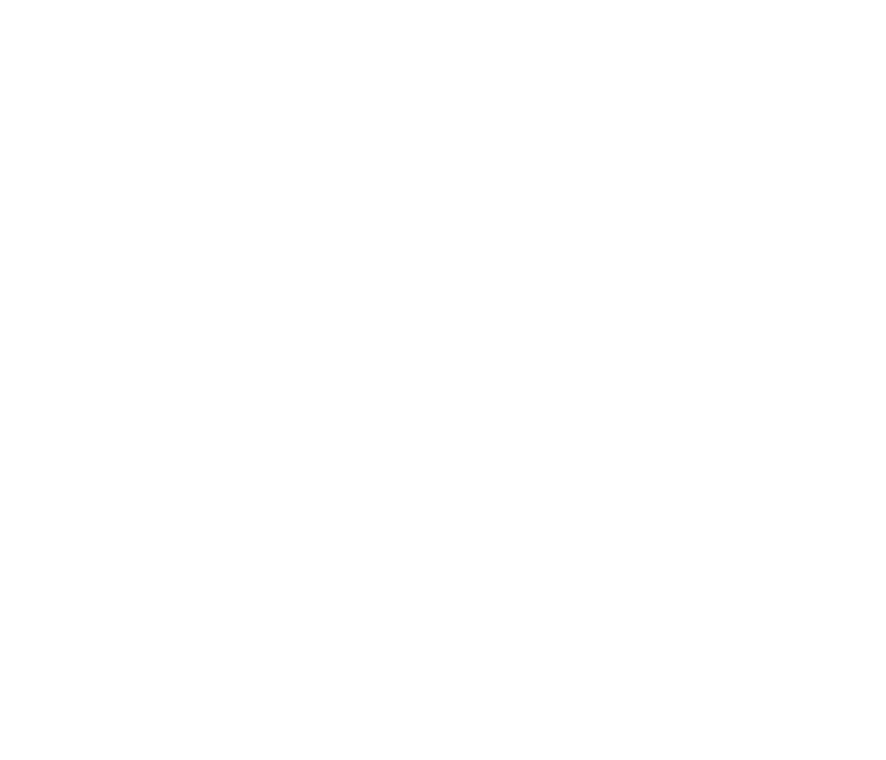
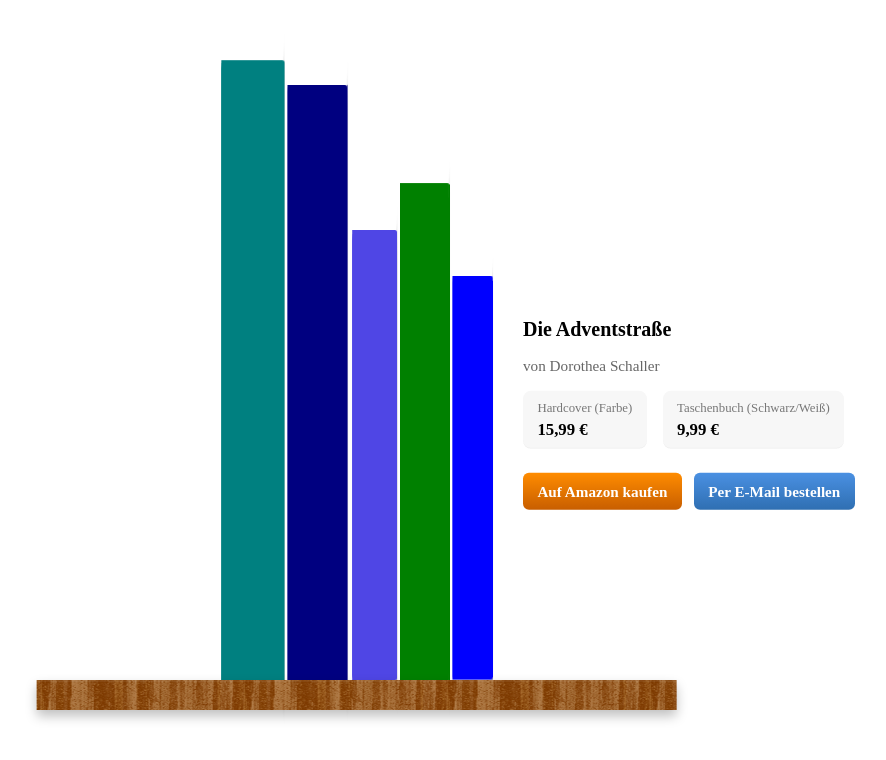
Before and after one commit to baenecke-it/adventstrasse, a SvelteKit app: page / in a window 1280 px wide. Shown: the part 1586-2346 px from the top of the page, without its empty margins (245-1131 px from the left). Before the commit the page ends 800 px from the top, so only its background shows below. Built offline with nearby package versions, Linux system fonts and the light colour scheme.

Commit message:
feat: animate book moving through sections, add PurchaseSection

```diff
--- a/src/lib/components/Book.svelte
+++ b/src/lib/components/Book.svelte
@@ -21,6 +21,9 @@
 
     export let initialRotation: number = -30;
     export let transition: boolean = true;
+    export let hover: boolean = true;
+
+    export let containerWidth: number = width;
 
     export function setRotation(deg: number) {
         const book = document.querySelector<HTMLElement>('.book');
@@ -50,16 +53,16 @@
     }
 
     .book {
-        width: 100%; /*TODO: 90%, but then pages offset und so muss angepasst werden */
-        height: 100%;
-        position: relative;
+        width: var(--width, 100%);
+        height: var(--height, 100%);
+        position: absolute;
         transform-style: preserve-3d;
         transform: rotateY(var(--initial-rotation, -30deg));
         transition: var(--transition);
         /*animation: 1s ease 0s 1 initAnimation;*/
 
-        .book-container:hover &,
-        .book-container:focus & {
+        .book-container.hover:hover &,
+        .book-container.hover:focus & {
             transform: rotateY(0deg);
         }
 
@@ -153,13 +156,15 @@
 </style>
 
 <a
-        class="book-container"
+        class="book-container {hover ? 'hover' : ''}"
         href="#buy"
         target="_blank"
         rel="noreferrer noopener"
         style="--cover-color: {coverColor};
                 --book-shadow: {shadow ? '-10px 0 50px 10px #666' : 'none'};
                 --spine-writing-mode: {spineDir ? 'sideways-rl' : 'sideways-lr'};
+                --width: {width * scale}{unit};
+                --height: {height * scale}{unit};
                 --depth: {depth * scale}{unit};
                 --cover-offset: {depth * scale / 2}{unit};
                 --backcover-offset: -{depth * scale / 2}{unit};
@@ -169,7 +174,7 @@
                 --pages-offset: {(width * scale) - (depth * scale / 2) - scale}{unit};
                 --initial-rotation: {initialRotation}deg;
                 --transition: {transition ? 'transform 0.5s ease' : 'none'};
-               width: {width * scale}{unit};
+               width: {containerWidth * scale}{unit};
                height: {height * scale}{unit};"
 >
     <div class="book">
--- /dev/null
+++ b/src/lib/components/sections/PurchaseSection.svelte
@@ -0,0 +1,226 @@
+<script lang="ts">
+    import {onMount} from 'svelte';
+    import {scale} from 'svelte/transition';
+    import Book from '../Book.svelte';
+
+    interface Book {
+        title: string;
+        author?: string;
+        cover?: string;
+        priceHardcover?: string;
+        priceSoftcover?: string;
+        amazonUrl?: string;
+        email?: string;
+    }
+
+    export let book: Book = {
+        title: 'Beispielbuch',
+        author: 'Max Mustermann',
+        cover: '', // optional: Pfad zur Cover‑Bilddatei
+        priceHardcover: '€24.99',
+        priceSoftcover: '€14.99',
+        amazonUrl: 'https://www.amazon.de/',
+        email: 'sales@example.com'
+    };
+
+    let placed = true;
+</script>
+
+<div class="shelf">
+    <Book
+            spineImageAlt=""
+            initialRotation={90}
+            shadow={false}
+            hover={false}
+            containerWidth={43}
+            scale={1.55}
+            coverColor="teal"
+    ></Book>
+    <Book
+            spineImageAlt=""
+            initialRotation={90}
+            shadow={false}
+            hover={false}
+            containerWidth={43}
+            scale={1.5}
+            coverColor="navy"
+    ></Book>
+    <Book
+            spineImageAlt=""
+            initialRotation={90}
+            shadow={false}
+            hover={false}
+            containerWidth={40}
+            scale={1.2}
+    ></Book>
+    <Book
+            spineImageAlt=""
+            initialRotation={90}
+            shadow={false}
+            hover={false}
+            containerWidth={40}
+            scale={1.3}
+            coverColor="green"
+    ></Book>
+    <Book
+            spineImageAlt=""
+            initialRotation={90}
+            shadow={false}
+            hover={false}
+            containerWidth={40}
+            scale={1.1}
+            coverColor="blue"
+    ></Book>
+    <div class="shelf-board"></div>
+</div>
+
+<aside class="info">
+    <h3 class="book-title">{book.title}</h3>
+    {#if book.author}
+        <div class="book-author">von {book.author}</div>
+    {/if}
+
+    <div class="prices">
+        <div class="price">
+            <div class="label">Hardcover (Farbe)</div>
+            <div class="amount">{book.priceHardcover}</div>
+        </div>
+        <div class="price">
+            <div class="label">Taschenbuch (Schwarz/Weiß)</div>
+            <div class="amount">{book.priceSoftcover}</div>
+        </div>
+    </div>
+
+    <div class="actions">
+        {#if book.amazonUrl}
+            <a class="btn amazon" href="{book.amazonUrl}" target="_blank" rel="noopener noreferrer"
+               aria-label="Auf Amazon kaufen">
+                Auf Amazon kaufen
+            </a>
+        {/if}
+
+        {#if book.email}
+            <a class="btn mail" href="mailto:{book.email}?subject=Interesse an {encodeURIComponent(book.title)}"
+               aria-label="Per E‑Mail Bestellen">
+                Per E‑Mail bestellen
+            </a>
+        {/if}
+    </div>
+</aside>
+
+<style>
+    .shelf {
+        position: absolute;
+        bottom: 13%;
+        width: 50%;
+        left: 50%;
+        transform: translateX(-56%);
+        height: 260px;
+        display: flex;
+        align-items: flex-end;
+        justify-content: center;
+
+        :global(.book) {
+            bottom: 16.6%;
+        }
+
+        .shelf-board {
+            position: absolute;
+            bottom: 0;
+            left: 0;
+            right: 0;
+            height: 30px;
+            background-image: url("$lib/assets/wood-pattern.png");
+            background-color: #7d3a00;
+            box-shadow: 0 6px 12px rgba(0, 0, 0, 0.25);
+            border-top: 2px solid rgba(255, 255, 255, 0.06);
+        }
+    }
+
+    .info {
+        position: absolute;
+        top: 50%;
+        left: 60%;
+        transform: translate(0, -50%);
+        min-width: 240px;
+        display: flex;
+        flex-direction: column;
+        gap: 1rem;
+    }
+
+    .book-title {
+        margin: 0;
+        font-size: 1.25rem;
+    }
+
+    .book-author {
+        color: #666;
+        font-size: 0.95rem;
+    }
+
+    .prices {
+        display: flex;
+        gap: 1rem;
+    }
+
+    .price {
+        background: #f7f7f7;
+        border-radius: 8px;
+        padding: 0.6rem 0.9rem;
+        min-width: 110px;
+        text-align: left;
+        box-shadow: inset 0 -1px 0 rgba(0, 0, 0, 0.03);
+    }
+
+    .price .label {
+        font-size: 0.8rem;
+        color: #777;
+    }
+
+    .price .amount {
+        font-weight: 700;
+        margin-top: 0.25rem;
+        font-size: 1.05rem;
+    }
+
+    .actions {
+        display: flex;
+        gap: 0.75rem;
+        margin-top: 0.5rem;
+    }
+
+    .btn {
+        display: inline-block;
+        padding: 0.6rem 0.9rem;
+        border-radius: 6px;
+        text-decoration: none;
+        color: white;
+        font-weight: 600;
+        font-size: 0.95rem;
+    }
+
+    .btn.amazon {
+        background: linear-gradient(180deg, #ff8c00, #c85e00);
+    }
+
+    .btn.mail {
+        background: linear-gradient(180deg, #4a90e2, #2f6fb2);
+    }
+
+    @media (max-width: 720px) {
+        .shelf-wrapper {
+            flex-direction: column;
+            align-items: center;
+        }
+
+        .shelf {
+            width: 280px;
+            height: 220px;
+        }
+
+        .info {
+            width: 100%;
+            padding: 0 1rem;
+        }
+    }
+</style>
--- a/src/lib/components/sections/Section.svelte
+++ b/src/lib/components/sections/Section.svelte
@@ -1,12 +1,13 @@
-<script>
-    export let right = false;
+<script lang="ts">
+    export let right: boolean | null = false;
     export let id = '';
     export let anchor = '.5';
     export let offsetX = '75%';
     export let rotation = -30;
+    export let scale = 1;
 </script>
 
-<section id="{id}" class="scroll-section {right ? 'right' : ''}" data-anchor="{anchor}" data-offset-x="{offsetX}" data-rotation="{rotation}">
+<section id="{id}" class="scroll-section {right === null ? 'full' : (right ? 'right' : '')}" data-anchor="{anchor}" data-offset-x="{offsetX}" data-rotation="{rotation}" data-scale={scale}>
     <div class="container">
         <slot></slot>
     </div>
@@ -14,39 +15,26 @@
 
 <style>
     .scroll-section {
-        position: absolute;
+        position: relative;
         height: 100vh;
-        width: 50vw;
+        width: 100vw;
         overflow: hidden;
         display: flex;
         align-items: center;
+        justify-content: flex-start;
 
-        &:not(:first-of-type) {
-            width: 0;
+        &.right {
+            justify-content: flex-end;
         }
 
         .container {
-            position: absolute;
-            width: 50vw;
+            position: relative;
+            width: 50%;
             height: 100%;
         }
 
-        &.right {
-            right: 0;
-            .container {
-                right: 0;
-            }
-        }
-
-        @media (max-width: 768px) {
-            position: relative;
-            width: 100% !important;
-            height: auto;
-            top: 0;
-            .container {
-                position: relative;
-                width: 100%;
-            }
+        &.full .container {
+            width: 100%;
         }
     }
 </style>
--- a/src/routes/+page.svelte
+++ b/src/routes/+page.svelte
@@ -8,14 +8,16 @@
     import {MotionPathPlugin} from "gsap/MotionPathPlugin";
     import {Observer} from "gsap/Observer";
     import {ScrollTrigger} from "gsap/ScrollTrigger";
+    import {CustomEase} from "gsap/CustomEase";
     import Section from "$lib/components/sections/Section.svelte";
     import ContentSection from "$lib/components/sections/ContentSection.svelte";
     import AuthorSection from "$lib/components/sections/AuthorSection.svelte";
+    import PurchaseSection from "$lib/components/sections/PurchaseSection.svelte";
 
     let isMobile: boolean = false;
 
     onMount(() => {
-        gsap.registerPlugin(MotionPathPlugin, Observer, ScrollTrigger);
+        gsap.registerPlugin(MotionPathPlugin, Observer, ScrollTrigger, CustomEase);
 
         const bookContainer = document.querySelector('#book-container') as HTMLElement | null;
         const bookEl = bookContainer?.querySelector<HTMLElement>('.book') ?? null;
@@ -62,63 +64,69 @@
                     rotationY: 90,
                 }, 0);
             }
-            tl.to(bookEl, {
+            tl
+                .to(bookEl, {
                     rotationY: direction ? -30 : 210,
-            }, force ? 0 : .5);
-
-            if (!mobile) {
-                tl
+                }, force ? 0 : .5)
                 .to(bookContainer, {
                     left: '50%',
                 }, 0)
-                    .to(nextSection, {
-                        width: mobile ? '100vw' : '50vw',
-                    }, .3)
-                    .to(currentSection, {
-                        width: 0,
-                    }, .2)
                 .to(bookContainer, {
                     left: direction ? '75%' : '25%',
                 }, .5);
-            }
 
             currentIndex = clampedIndex(sectionIndex);
         };
+
+        const sectionDuration = 1; // seconds per section
 
         // create
         let mm = gsap.matchMedia();
 
         // add a media query. When it matches, the associated function will run
-        mm.add("(max-width: 768px)", () => {
+        mm.add({
+            isMobile: "(max-width: 768px)",
+            isDesktop: "(min-width: 769px)"
+        }, () => {
+            if (isMobile) {
                 gsap.set(bookContainer, {left: '50%'});
+            } else {
+                let tl = gsap.timeline({
+                    scrollTrigger: {
+                        trigger: "body",
+                        start: "top top",
+                        end: "bottom bottom+=67%",
+                        scrub: true
+                    },
+                    defaults: {duration: sectionDuration, ease: 'none'}
                 });
 
-        mm.add("(min-width: 769px)", () => {
-            Observer.create({
-                type: "wheel,touch,pointer",
-                onUp: () => {
-                    if (animating) return;
-                    gotoSection(currentIndex - 1);
-                },
-                onDown: () => {
-                    if (animating) return;
-                    gotoSection(currentIndex + 1);
-                },
-                tolerance: 5
+                let delay = 0;
+                sections.forEach((section, index) => {
+                    if (index === 0) {
+                        tl.set(bookEl, {
+                            rotationY: section.dataset.rotation,
+                            scale: section.dataset.scale,
+                        }, delay);
+                        tl.set(bookContainer, {
+                            left: section.dataset.offsetX,
+                        }, delay);
+                    } else {
+                        if (section.id === 'buy') {
+                        }
+
+                        tl.to(bookEl, {
+                            rotationY: section.dataset.rotation,
+                            scale: section.dataset.scale,
+                            // ease: CustomEase.create("custom", "M0,0 C0,0 1,0.5 1,0.5 ")
+                        }, delay + '+=70%');
+                        tl.to(bookContainer, {
+                            left: section.dataset.offsetX,
+                        }, delay + '+=70%');
+                        delay += sectionDuration;
+                    }
                 });
-        });
-
-        mm.add("(max-width: 768px)", () => {
-            ScrollTrigger.create({
-                trigger: bookContainer,
-                start: "center center",
-                scrub: true,
-                onToggle: self => {
-                    const sectionIndex = clampedIndex(currentIndex + (self.isActive ? 1 : -1));
-                    if (animating) return;
-                    gotoSection(sectionIndex, true);
-                },
-            });
+            }
         });
 
         bookContainer.style.visibility = 'visible';
@@ -133,8 +141,8 @@
             gotoSection(currentIndex, isMobile, wasMobile !== isMobile);
         }
 
-        onResize();
-        window.onresize = onResize;
+        // onResize();
+        // window.onresize = onResize;
 
         return () => {
             if (tl) tl.kill();
@@ -142,7 +150,7 @@
     });
 </script>
 
-<Section id="book-description" offsetX="75%" rotation={-30}>
+<Section id="book-description" offsetX="75%" rotation={-30} scale={1}>
     <ContentSection></ContentSection>
 </Section>
 <div id="book-container">
@@ -155,17 +163,31 @@
             scale={isMobile ? 1 : 2}
             shadow={false}
             transition={false}
+            depth={20}
     ></Book>
 </div>
-<Section id="author-description" anchor=".6" offsetX="25%" rotation={200} right={true}>
+<Section id="author-description" anchor=".6" offsetX="25%" rotation={200} right={true} scale={1}>
     <AuthorSection></AuthorSection>
+</Section>
+<Section id="buy" anchor=".6" offsetX="35%" rotation={90} scale={.75} right={null}>
+    <PurchaseSection
+            book={{
+                title: 'Die Adventstraße',
+                author: 'Dorothea Schaller',
+                cover: coverImage,
+                priceHardcover: '15,99 €',
+                priceSoftcover: '9,99 €',
+                amazonUrl: 'https://amzn.eu/d/ePQiZNm',
+                email: 'adventstrasse@mail.de'
+            }}
+    ></PurchaseSection>
 </Section>
 
 <style>
 
     #book-container {
         visibility: hidden; /* Hide until onMount */
-        position: absolute;
+        position: fixed;
         top: 50%;
         left: 75%;
         transform: translate(-50%, -50%);
```
Also changed, not shown: src/lib/assets/wood-pattern.png (added). Lines whose indentation alone changed are shown as unchanged.
